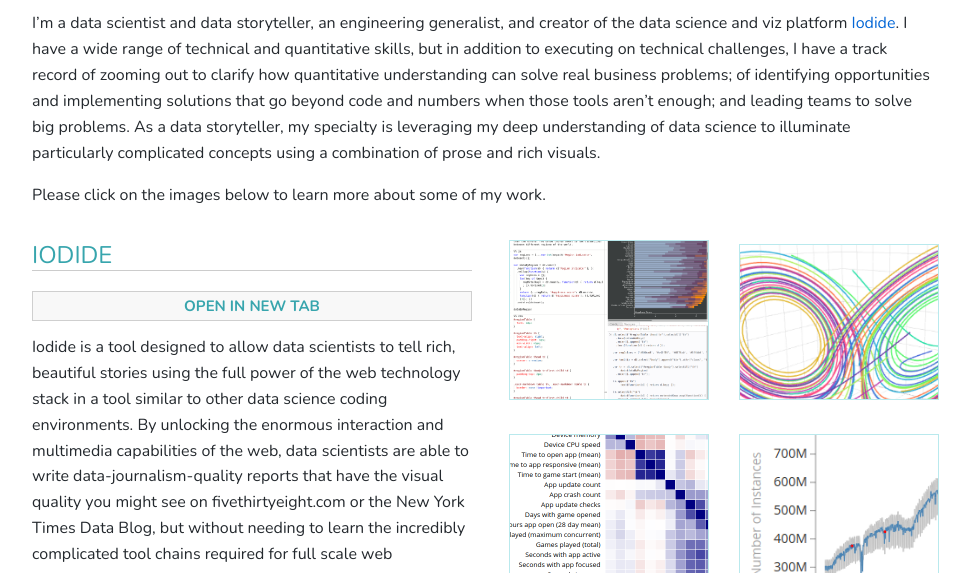
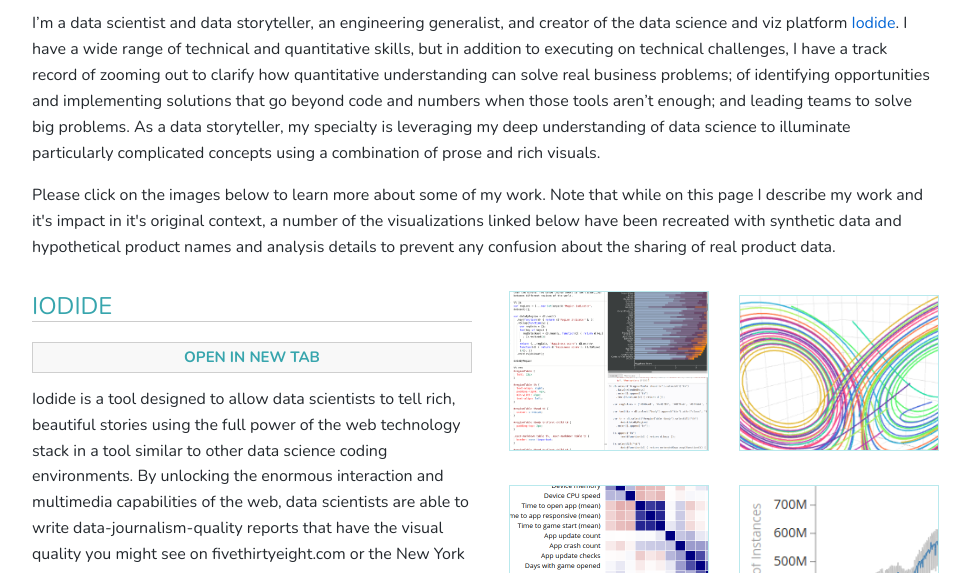
Before and after one commit to bcolloran/examples, a plain HTML site: page index.html in a window 1280 px wide. Shown: the part 227-800 px from the top of the page, without its empty margins (158-1128 px from the left). Drawn offline with nearby package versions, Linux system fonts and the light colour scheme.

Commit message:
update description text

```diff
--- a/index.html
+++ b/index.html
@@ -260,7 +260,11 @@
           </p>
           <p>
             Please click on the images below to learn more about some of my
-            work.
+            work. Note that while on this page I describe my work and it's
+            impact in it's original context, a number of the visualizations
+            linked below have been recreated with synthetic data and
+            hypothetical product names and analysis details to prevent any
+            confusion about the sharing of real product data.
           </p>
         </div>
       </div>
@@ -346,7 +350,7 @@
               >
             </div>
             <p>
-              This is a recreation of a dashboard that was built to give
+              This is a re-creation of a dashboard that was built to give
               decision makers insight into long-term trends and annual
               variability in Firefox usage. Additionally, it provided forecasts
               with uncertainty estimates to guide goal-setting and to allow
```
